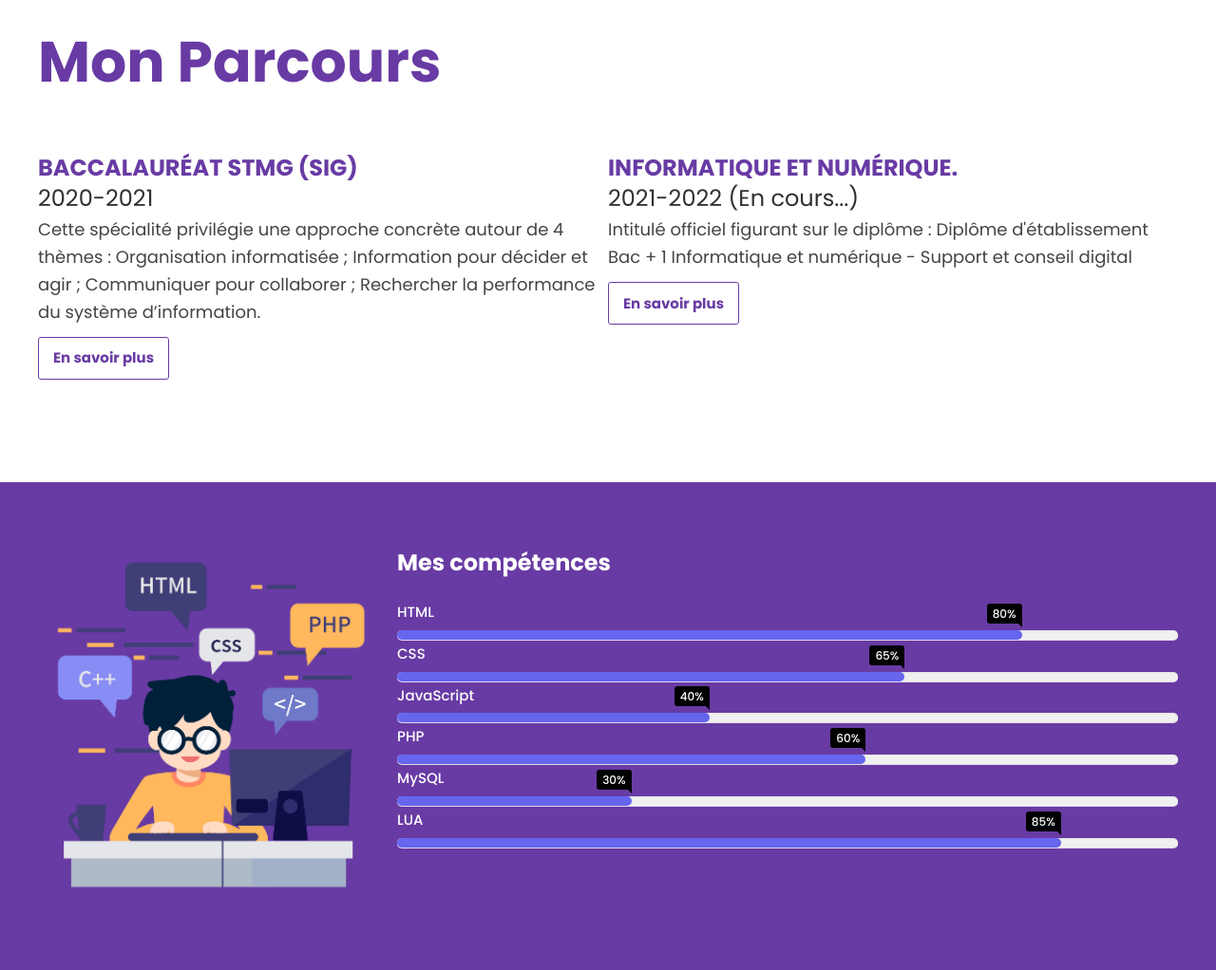
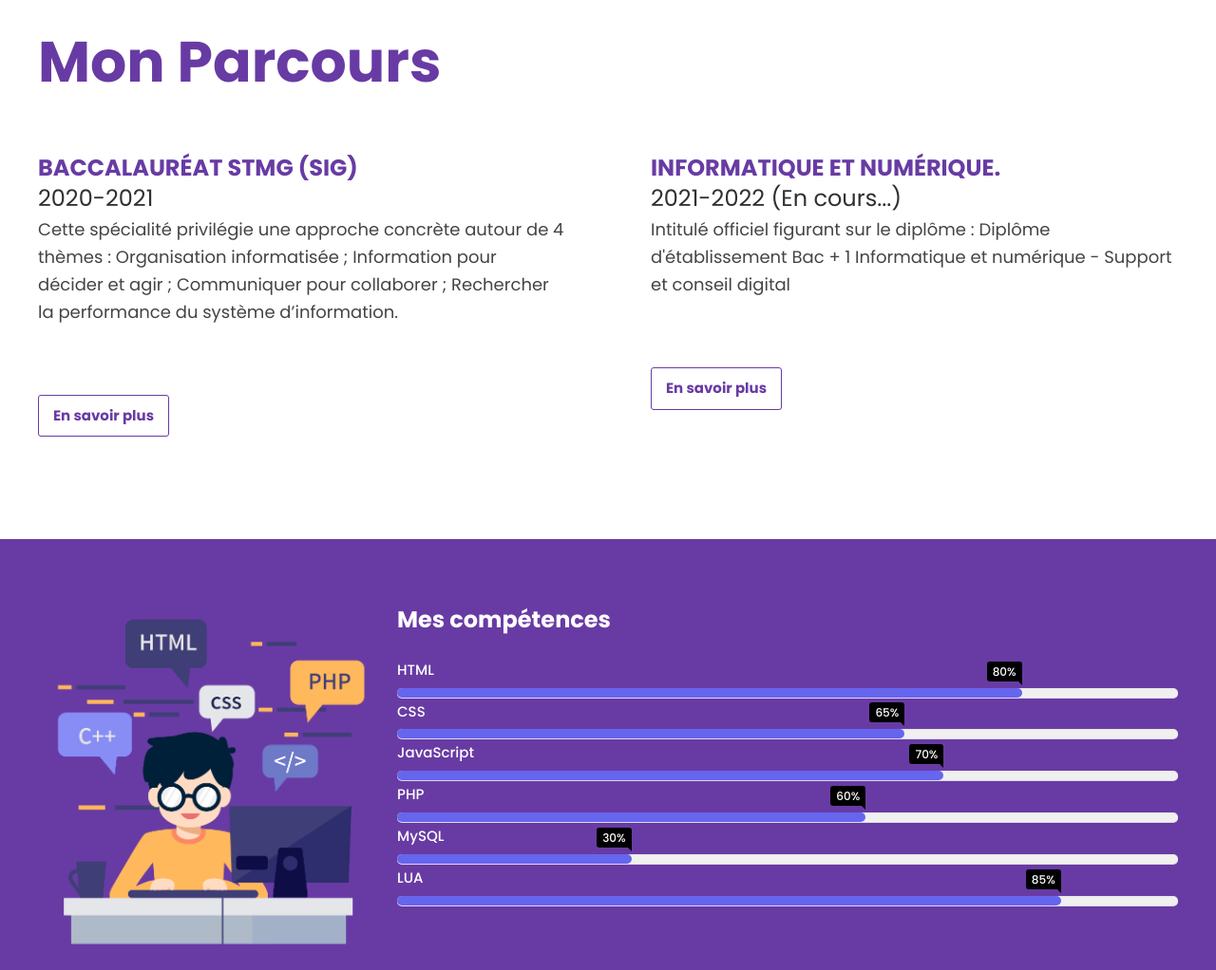
Before and after one commit to gloirekiba/simple-portefolio, a plain HTML site: page index.html in a window 1280 px wide. Shown: the part 1180-2202 px from the top of the page at 95% size. Drawn offline with nearby package versions, Linux system fonts and the light colour scheme.

Commit message:
💄improve spacing & increase skill percentage

```diff
--- a/style.css
+++ b/style.css
@@ -145,7 +145,7 @@ section:nth-child(2n) h3 {
 }
 
 .section__text {
-  margin-bottom: 0.625em;
+  margin-bottom: 4em;
   opacity: 0.9;
 }
 
@@ -288,7 +288,7 @@ section:nth-child(2n) h3 {
   width: 65%;
 }
 .skills__bar-progress.javascript span {
-  width: 40%;
+  width: 70%;
 }
 
 .skills__bar-progress.php span {
@@ -339,7 +339,7 @@ section:nth-child(2n) h3 {
   content: "65%";
 }
 .skills__bar-progress.javascript span::after {
-  content: "40%";
+  content: "70%";
 }
 .skills__bar-progress.php span::after {
   content: "60%";
@@ -414,6 +414,7 @@ section:nth-child(2n) h3 {
   }
   .formations__wraper {
     display: flex;
+    gap: 5em;
   }
   .formation {
     width: 100%;
```
